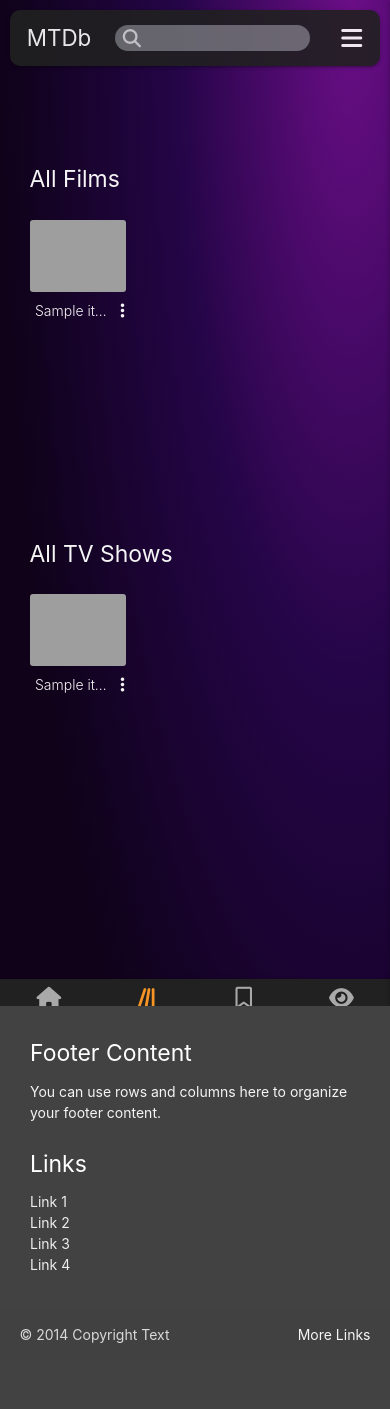
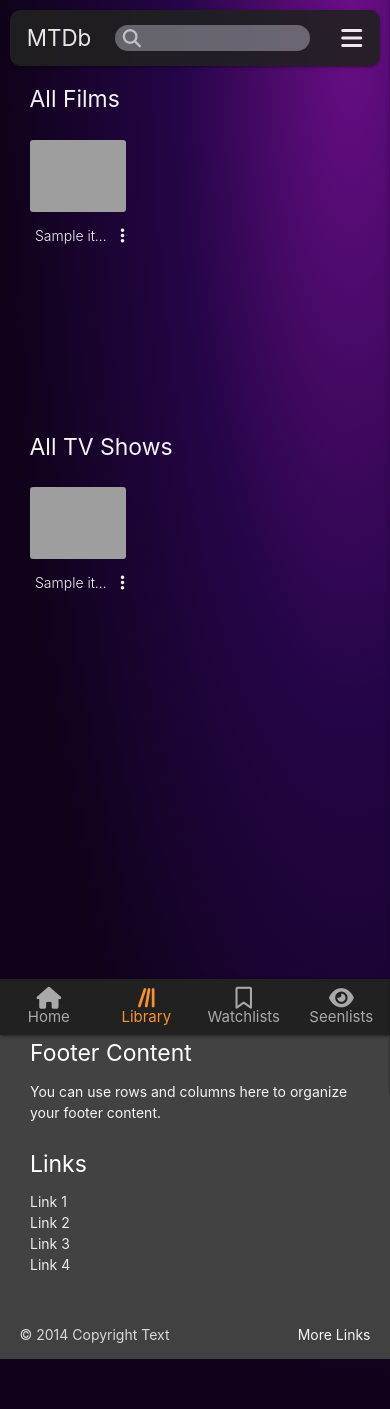
Before and after one commit to dougyb83/MTDb-Movie-Television-Database, a Flask app: page /library/ in a window 390 px wide. Before the commit the page ends 1343 px from the top, so only its background shows below. Run offline with Flask 3, Linux system fonts and the light colour scheme; the visitor is signed in with stand-in values (Sample User, id 1); a database or web service that is not in the repository returns one stand-in record (values such as "Sample title"); data that the repository does not hold is empty; some libraries are stand-ins or nearby versions; grey boxes are pictures that could not be loaded.

Commit message:
Improve responsivness on all pages

```diff
--- a/static/css/style.css
+++ b/static/css/style.css
@@ -21,6 +21,7 @@ nav {
     border-radius: 10px;
     margin-top: 10px;
     padding-left: 10px;
+    z-index: 2000;
 }
 
 nav ul a {
@@ -114,7 +115,7 @@ ul.sub-menu li {
 
 footer {
     position: relative;
-    z-index: 1000;
+    z-index: 999;
 }
 
 /* home page */
@@ -274,11 +275,13 @@ input#login-password, input#login-username,input#signup-username,input#signup-pa
 .card-poster {
     background-color: transparent;
     box-shadow: none;
-    height: 30vh;
+    height: 22vh;
+    margin-bottom: 50px;
 }
 
 .card .card-image img {
     border-radius: 3px;
+    margin-bottom: 5px;
 }
 
 .card-title-container {
@@ -522,6 +529,10 @@ textarea::placeholder {
         left: 305px;
     }
 
+    .card-poster {
+        margin-bottom: 85px;
+    }
+
     .sidenav.sidenav-fixed {
         width: 18vw;
     }
@@ -616,7 +627,8 @@ textarea::placeholder {
     }
 
     .card-poster {
-        height: 22vh;
+        height: 18vh;
+        margin-bottom: 50px;
     }
 
     .card .card-reveal {
@@ -732,7 +754,8 @@ textarea::placeholder {
     }
 
     .card-poster {
-        height: 22vh;
+        height: 14vh;
+        margin-bottom: 70px;
     }
 
     .card-title .card-close {
@@ -742,6 +765,8 @@ textarea::placeholder {
     .library-content, .list-content {
         width: 90vw;
         margin: 0 auto;
+        position: relative;
+        top: -80px;
     }
 
     .poster img {
@@ -826,6 +851,10 @@ textarea::placeholder {
         width: 103px;
     }
 
+    footer {
+        margin-bottom: 50px;
+        z-index: 99;
+    }
 }
 
 @media only screen and (max-width: 425px) {
@@ -962,7 +993,7 @@ textarea::placeholder {
     }
 
     .card-poster {
-        height: 24vh;
+        height: 16vh;
     }
 
     .menu-item a, .sub-menu-item .sub-list-item {
```
Also changed, not shown: other parts of static/css/style.css (+26 -6 lines).
